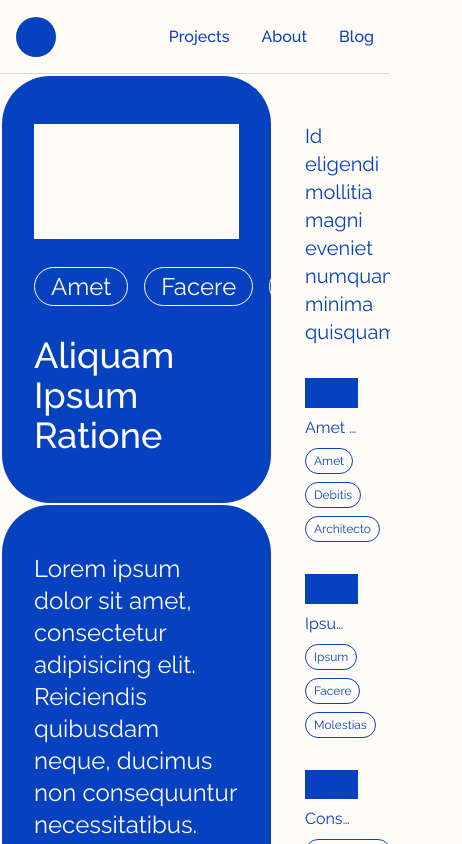
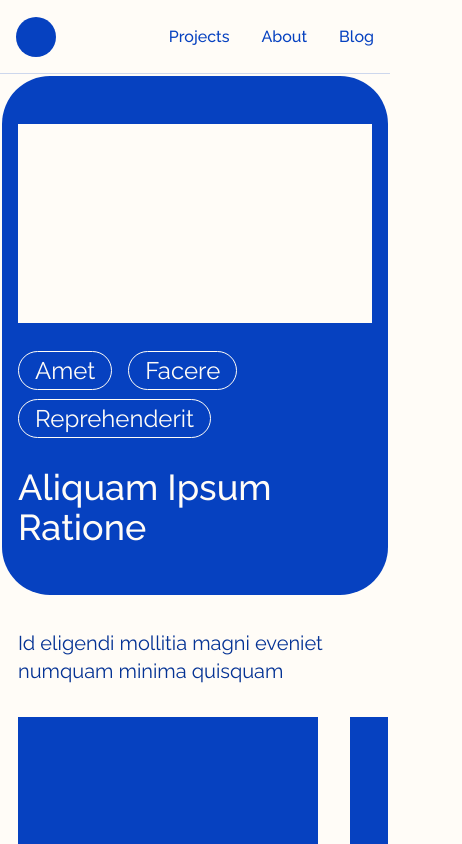
Before and after one commit to mbourjac/react-tag-filters, a React (Vite) app: page /projects/aliquam-ipsum-ratione in a window 390 px wide. Shown: the top 844 px of the page, 462 px wide, since content can reach past the window. Built offline with nearby package versions, Linux system fonts and the light colour scheme.

Commit message:
feat: display recommendations horizontally on small devices

```diff
--- a/src/components/ProjectCard.tsx
+++ b/src/components/ProjectCard.tsx
@@ -1,13 +1,23 @@
 import { Link } from 'react-router-dom';
+import { cn } from '../lib/tailwind';
 import type { Project } from '../pages/ProjectDetails/ProjectDetails.types';
 
-type ProjectCardProps = Project;
+type ProjectCardProps = Project & {
+  coverClassName?: string;
+};
 
-export const ProjectCard = ({ slug, title, tags }: ProjectCardProps) => {
+export const ProjectCard = ({
+  slug,
+  title,
+  tags,
+  coverClassName,
+}: ProjectCardProps) => {
   return (
     <article key={slug} className="flex flex-col gap-2">
       <Link to={`/projects/${slug}`}>
-        <div className="aspect-video w-full bg-body"></div>
+        <div
+          className={cn('aspect-video w-full bg-body', coverClassName)}
+        ></div>
       </Link>
       <h2 className="truncate">{title}</h2>
       <ul className="flex flex-wrap gap-2 text-xs">
--- a/src/pages/ProjectDetails/ProjectDetails.tsx
+++ b/src/pages/ProjectDetails/ProjectDetails.tsx
@@ -10,14 +10,17 @@ export const ProjectDetails = () => {
   const { slug } = useParams();
   const project = projects.find((project) => project.slug === slug);
 
-  const getRandomAsideProjects = useCallback(({ slug, tags }: Project) => {
+  const getRandomRecommendationProjects = useCallback(
+    ({ slug, tags }: Project) => {
       const asideProjectsMap = new Map<string, Project>();
 
       tags.forEach(({ type, value }) => {
         const matchingProjects = projects.filter(
           (project) =>
             project.slug !== slug &&
-          project.tags.some((tag) => tag.type === type && tag.value === value),
+            project.tags.some(
+              (tag) => tag.type === type && tag.value === value,
+            ),
         );
 
         if (matchingProjects.length > 0) {
@@ -35,33 +38,35 @@ export const ProjectDetails = () => {
       });
 
       return Array.from(asideProjectsMap.values());
-  }, []);
+    },
+    [],
+  );
 
   if (!project) {
     return <NotFound />;
   }
 
   const { title, tags } = project;
-  const asideProjects = getRandomAsideProjects(project);
+  const recommendationProjects = getRandomRecommendationProjects(project);
 
   return (
     <>
       <aside
-        key={slug}
-        className="fixed right-0 top-[4.625rem] flex h-[calc(100vh-4.625rem)] w-[30vw] flex-col gap-8 overflow-y-auto px-8 py-12"
+        key={`desktop-recommendations-${slug}`}
+        className="fixed right-0 top-[4.625rem] hidden h-[calc(100vh-4.625rem)] w-[30vw] flex-col gap-8 overflow-y-auto px-8 py-12 lg:flex"
       >
         <p className="text-xl">
           Id eligendi mollitia magni eveniet numquam minima quisquam
         </p>
-        {asideProjects.map((project) => (
+        {recommendationProjects.map((project) => (
           <ProjectCard key={project.slug} {...project} />
         ))}
       </aside>
-      <div className="flex w-[70vw] flex-col gap-[2px] p-[2px] text-off-white">
-        <div className="flex flex-col gap-8 rounded-[48px] bg-body px-8 py-12">
+      <div className="flex flex-col gap-[2px] p-[2px] text-off-white lg:w-[70vw]">
+        <div className="flex flex-col gap-8 rounded-[48px] bg-body px-4 py-12 sm:px-8">
           <div className="aspect-video w-full bg-off-white"></div>
           <div className="flex flex-col gap-8">
-            <ul className="flex gap-4 text-2xl">
+            <ul className="flex flex-wrap gap-4 text-2xl">
               {tags.map(({ type, value, label }) => (
                 <li key={value}>
                   <Link
@@ -77,7 +82,24 @@ export const ProjectDetails = () => {
             <h1 className="text-4xl font-medium">{title}</h1>
           </div>
         </div>
-        <div className="flex flex-col gap-12 rounded-[48px] bg-body px-8 py-12 text-2xl">
+        <div
+          key={`mobile-recommendations-${slug}`}
+          className="max-w-screen flex flex-col gap-8 overflow-x-auto px-4 py-8 text-primary sm:px-8 lg:hidden"
+        >
+          <p className="text-xl">
+            Id eligendi mollitia magni eveniet numquam minima quisquam
+          </p>
+          <div className="flex gap-8">
+            {recommendationProjects.map((project) => (
+              <ProjectCard
+                key={project.slug}
+                {...project}
+                coverClassName="h-[20vh] w-auto"
+              />
+            ))}
+          </div>
+        </div>
+        <div className="flex flex-col gap-12 rounded-[48px] bg-body px-4 py-12 text-2xl sm:px-8">
           <p>
             Lorem ipsum dolor sit amet, consectetur adipisicing elit. Reiciendis
             quibusdam neque, ducimus non consequuntur necessitatibus. Omnis
```
Lines whose indentation alone changed are shown as unchanged.
